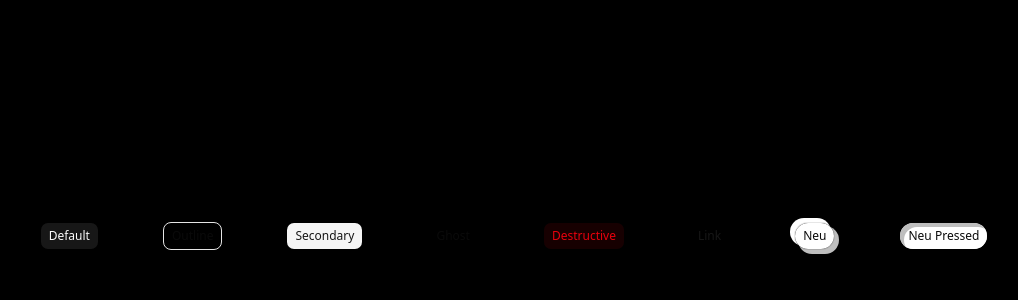
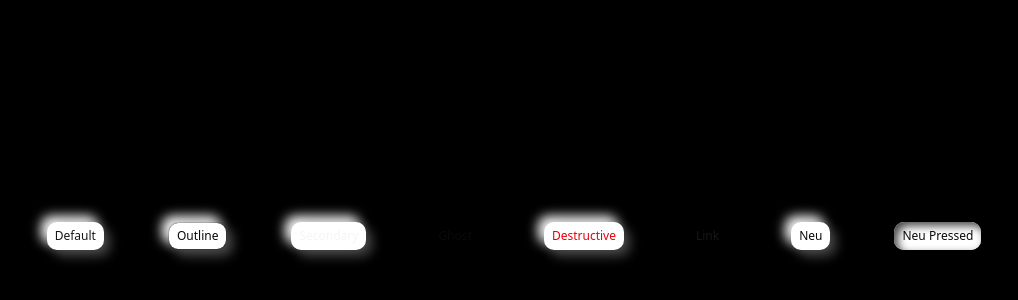
Before and after one commit to arrifat346afs/game-ui, a React (Vite) app: page / in a window 1280 px wide. Shown: the part 164-464 px from the top of the page, without its empty margins (126-1144 px from the left). Built offline with nearby package versions, Linux system fonts and the light colour scheme.

Commit message:
style(button-component): update button variants with shadows, borders, and new style overrides using --neu-bg and --foreground variables

```diff
--- a/src/components/ui/button.tsx
+++ b/src/components/ui/button.tsx
@@ -4,23 +4,24 @@ import { cva, type VariantProps } from "class-variance-authority"
 import { cn } from "@/lib/utils"
 
 const buttonVariants = cva(
-  "group/button inline-flex shrink-0 items-center justify-center rounded-md border border-transparent bg-clip-padding text-xs/relaxed font-medium whitespace-nowrap transition-all outline-none select-none focus-visible:border-ring focus-visible:ring-2 focus-visible:ring-ring/30 active:not-aria-[haspopup]:translate-y-px disabled:pointer-events-none disabled:opacity-50 aria-invalid:border-destructive aria-invalid:ring-2 aria-invalid:ring-destructive/20 dark:aria-invalid:border-destructive/50 dark:aria-invalid:ring-destructive/40 [&_svg]:pointer-events-none [&_svg]:shrink-0 [&_svg:not([class*='size-'])]:size-4",
+  "group/button inline-flex shrink-0 items-center justify-center rounded-lg bg-clip-padding text-xs/relaxed font-medium whitespace-nowrap transition-all duration-200 outline-none select-none disabled:pointer-events-none disabled:opacity-50 [&_svg]:pointer-events-none [&_svg]:shrink-0 [&_svg:not([class*='size-'])]:size-4",
   {
     variants: {
       variant: {
-        default: "bg-primary text-primary-foreground hover:bg-primary/80",
+        default:
+          "bg-[var(--neu-bg)] text-primary shadow-[6px_6px_12px_color-mix(in_oklch,var(--neu-bg)_40%,black),-6px_-6px_12px_color-mix(in_oklch,var(--neu-bg)_40%,white)] hover:shadow-[8px_8px_16px_color-mix(in_oklch,var(--neu-bg)_40%,black),-8px_-8px_16px_color-mix(in_oklch,var(--neu-bg)_40%,white)] focus-visible:ring-2 focus-visible:ring-ring/50 active:translate-y-0 active:shadow-[inset_4px_4px_8px_color-mix(in_oklch,var(--neu-bg)_40%,black),inset_-4px_-4px_8px_color-mix(in_oklch,var(--neu-bg)_40%,white)]",
         outline:
-          "border-border hover:bg-input/50 hover:text-foreground aria-expanded:bg-muted aria-expanded:text-foreground dark:bg-input/30",
+          "border border-[color-mix(in_oklch,var(--foreground)_15%,transparent)] bg-[var(--neu-bg)] text-[var(--foreground)] shadow-[6px_6px_12px_color-mix(in_oklch,var(--neu-bg)_40%,black),-6px_-6px_12px_color-mix(in_oklch,var(--neu-bg)_40%,white)] hover:shadow-[8px_8px_16px_color-mix(in_oklch,var(--neu-bg)_40%,black),-8px_-8px_16px_color-mix(in_oklch,var(--neu-bg)_40%,white)] focus-visible:ring-2 focus-visible:ring-ring/50 active:translate-y-0 active:shadow-[inset_4px_4px_8px_color-mix(in_oklch,var(--neu-bg)_40%,black),inset_-4px_-4px_8px_color-mix(in_oklch,var(--neu-bg)_40%,white)]",
         secondary:
-          "bg-secondary text-secondary-foreground hover:bg-secondary/80 aria-expanded:bg-secondary aria-expanded:text-secondary-foreground",
+          "bg-[var(--neu-bg)] text-secondary shadow-[6px_6px_12px_color-mix(in_oklch,var(--neu-bg)_40%,black),-6px_-6px_12px_color-mix(in_oklch,var(--neu-bg)_40%,white)] hover:shadow-[8px_8px_16px_color-mix(in_oklch,var(--neu-bg)_40%,black),-8px_-8px_16px_color-mix(in_oklch,var(--neu-bg)_40%,white)] focus-visible:ring-2 focus-visible:ring-ring/50 active:translate-y-0 active:shadow-[inset_4px_4px_8px_color-mix(in_oklch,var(--neu-bg)_40%,black),inset_-4px_-4px_8px_color-mix(in_oklch,var(--neu-bg)_40%,white)]",
         ghost:
-          "hover:bg-muted hover:text-foreground aria-expanded:bg-muted aria-expanded:text-foreground dark:hover:bg-muted/50",
+          "bg-transparent text-[var(--foreground)] shadow-none hover:bg-[color-mix(in_oklch,var(--neu-bg)_95%,white)] hover:shadow-[4px_4px_8px_color-mix(in_oklch,var(--neu-bg)_30%,black),-4px_-4px_8px_color-mix(in_oklch,var(--neu-bg)_30%,white)] focus-visible:ring-2 focus-visible:ring-ring/50 active:translate-y-0 active:shadow-[inset_2px_2px_4px_color-mix(in_oklch,var(--neu-bg)_30%,black),inset_-2px_-2px_4px_color-mix(in_oklch,var(--neu-bg)_30%,white)]",
         destructive:
-          "bg-destructive/10 text-destructive hover:bg-destructive/20 focus-visible:border-destructive/40 focus-visible:ring-destructive/20 dark:bg-destructive/20 dark:hover:bg-destructive/30 dark:focus-visible:ring-destructive/40",
-        link: "text-primary underline-offset-4 hover:underline",
-        neu: "rounded-xl border border-[color-mix(in_oklch,var(--foreground)_10%,transparent)] bg-[var(--neu-bg)] text-[var(--foreground)] shadow-[4px_4px_0px_0px_color-mix(in_oklch,var(--neu-bg)_80%,black),-4px_-4px_0px_0px_color-mix(in_oklch,var(--neu-bg)_80%,white)] hover:shadow-[6px_6px_0px_0px_color-mix(in_oklch,var(--neu-bg)_80%,black),-6px_-6px_0px_0px_color-mix(in_oklch,var(--neu-bg)_80%,white)] active:shadow-[inset_4px_4px_0px_0px_color-mix(in_oklch,var(--neu-bg)_80%,black),inset_-4px_-4px_0px_0px_color-mix(in_oklch,var(--neu-bg)_80%,white)] active:not-aria-[haspopup]:translate-y-0 [&_svg]:text-[var(--foreground)]",
+          "bg-[var(--neu-bg)] text-destructive shadow-[6px_6px_12px_color-mix(in_oklch,var(--neu-bg)_40%,black),-6px_-6px_12px_color-mix(in_oklch,var(--neu-bg)_40%,white)] hover:shadow-[8px_8px_16px_color-mix(in_oklch,var(--neu-bg)_40%,black),-8px_-8px_16px_color-mix(in_oklch,var(--neu-bg)_40%,white)] focus-visible:ring-2 focus-visible:ring-destructive/50 active:translate-y-0 active:shadow-[inset_4px_4px_8px_color-mix(in_oklch,var(--neu-bg)_40%,black),inset_-4px_-4px_8px_color-mix(in_oklch,var(--neu-bg)_40%,white)]",
+        link: "bg-transparent text-primary underline-offset-4 shadow-none hover:underline",
+        neu: "bg-[var(--neu-bg)] text-[var(--foreground)] shadow-[6px_6px_12px_color-mix(in_oklch,var(--neu-bg)_40%,black),-6px_-6px_12px_color-mix(in_oklch,var(--neu-bg)_40%,white)] hover:shadow-[8px_8px_16px_color-mix(in_oklch,var(--neu-bg)_40%,black),-8px_-8px_16px_color-mix(in_oklch,var(--neu-bg)_40%,white)] focus-visible:ring-2 focus-visible:ring-ring/50 active:translate-y-0 active:shadow-[inset_4px_4px_8px_color-mix(in_oklch,var(--neu-bg)_40%,black),inset_-4px_-4px_8px_color-mix(in_oklch,var(--neu-bg)_40%,white)] [&_svg]:text-[var(--foreground)]",
         "neu-pressed":
-          "rounded-xl border border-[color-mix(in_oklch,var(--foreground)_10%,transparent)] bg-[var(--neu-bg)] text-[var(--foreground)] shadow-[inset_4px_4px_0px_0px_color-mix(in_oklch,var(--neu-bg)_80%,black),inset_-4px_-4px_0px_0px_color-mix(in_oklch,var(--neu-bg)_80%,white)] active:not-aria-[haspopup]:translate-y-0 [&_svg]:text-[var(--foreground)]",
+          "bg-[var(--neu-bg)] text-[var(--foreground)] shadow-[inset_4px_4px_8px_color-mix(in_oklch,var(--neu-bg)_40%,black),inset_-4px_-4px_8px_color-mix(in_oklch,var(--neu-bg)_40%,white)] hover:shadow-[inset_5px_5px_10px_color-mix(in_oklch,var(--neu-bg)_40%,black),inset_-5px_-5px_10px_color-mix(in_oklch,var(--neu-bg)_40%,white)] focus-visible:ring-2 focus-visible:ring-ring/50 [&_svg]:text-[var(--foreground)]",
       },
       size: {
         default:
```
